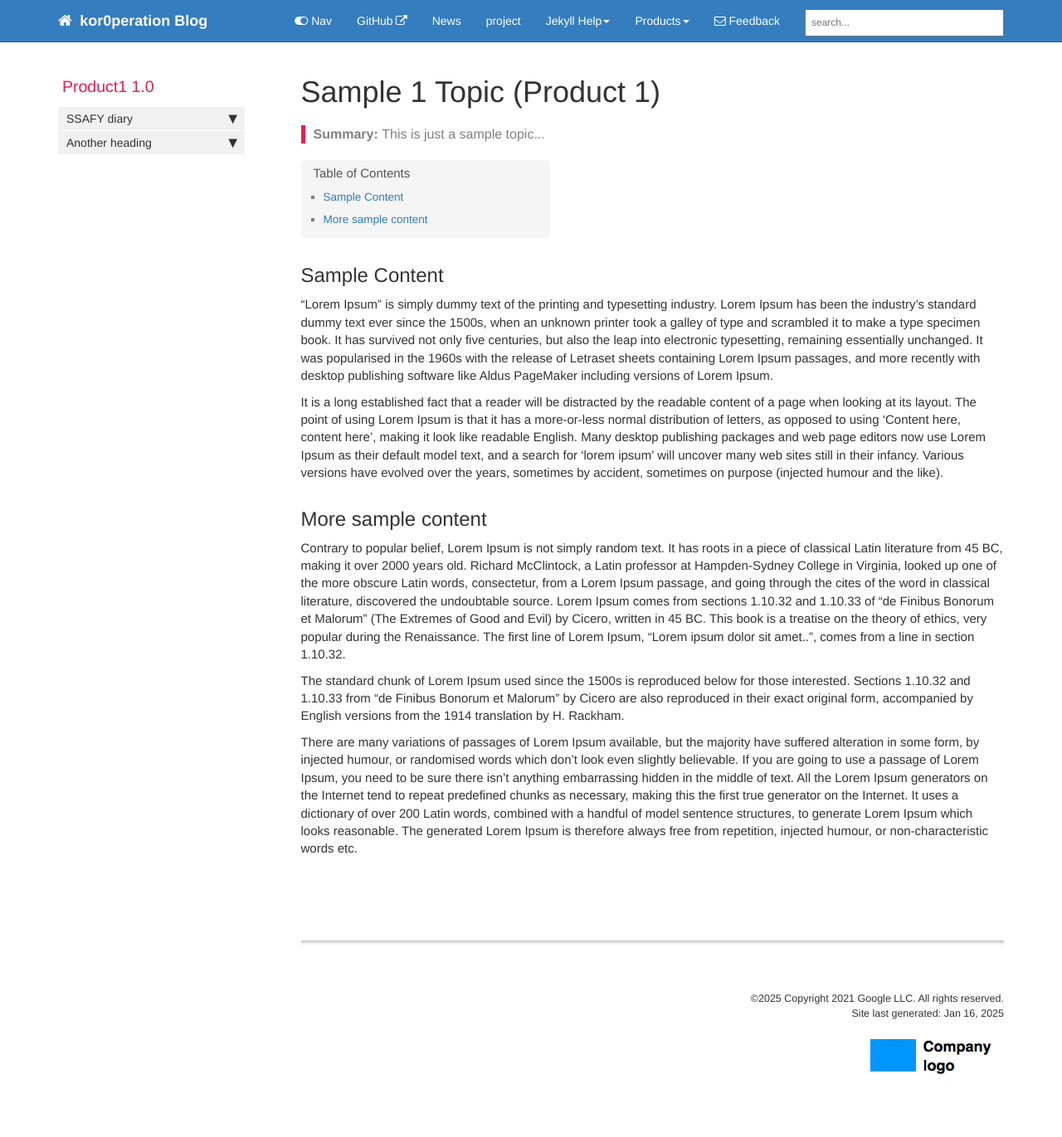
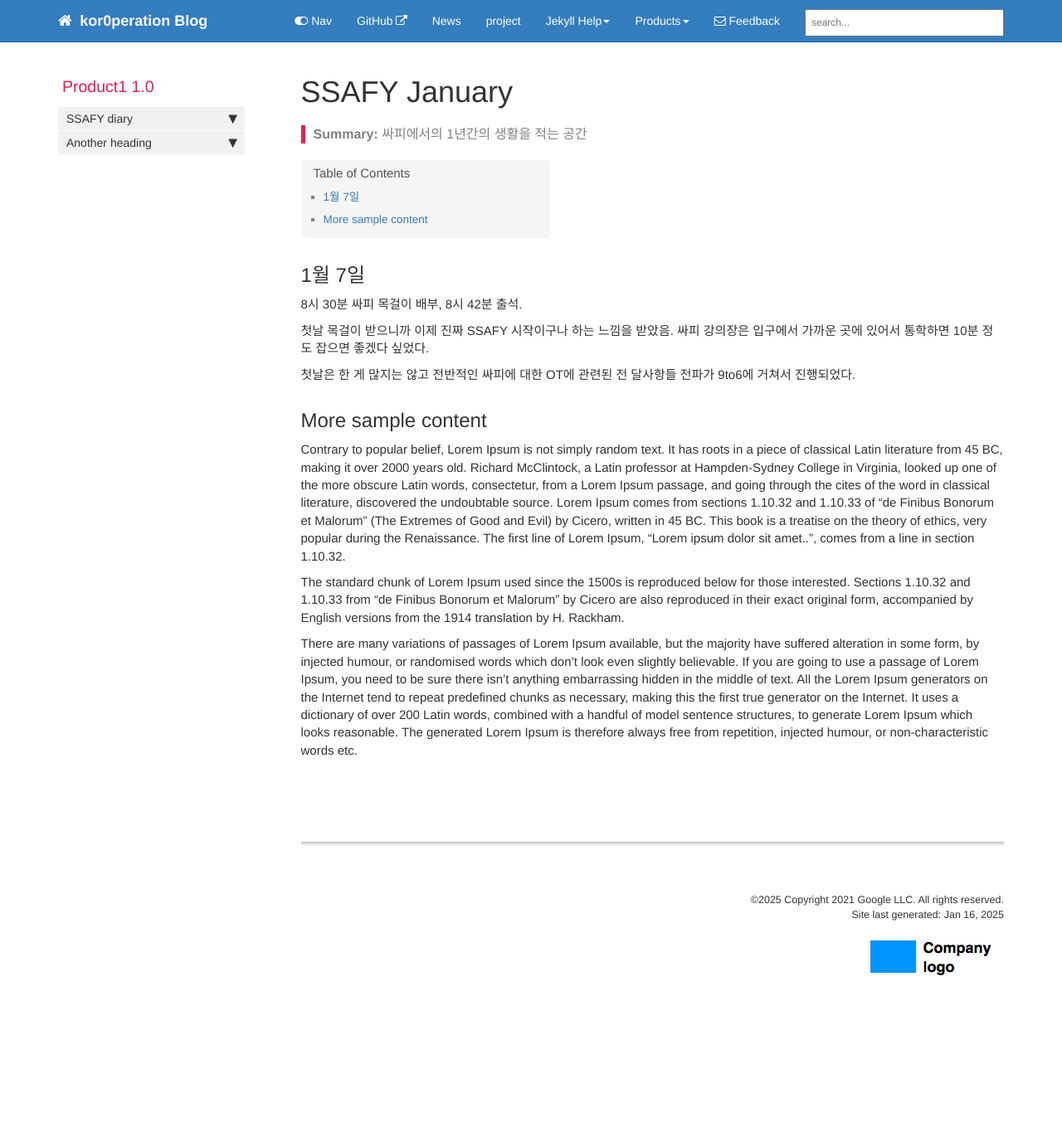
Before and after one commit to Jsj0per/Jsj0per.github.io, a Jekyll site: the page built from pages/product1/SSAFY_Jan.md, in a window 1280 px wide. Shown: the whole page at 83% size. Built offline with Jekyll 4.4.1, drawn with Linux system fonts in a browser that asks for light colours; comment, search, counter and statistics services are not loaded; after the commit the page ends 1252 px from its top, so only the background shows below that.

Commit message:
Update and rename p1_sample1.md to SSAFY_Jan.md

```diff
--- a/pages/product1/p1_sample1.md
+++ b/pages/product1/SSAFY_Jan.md
@@ -1,17 +1,19 @@
 ---
-title: Sample 1 Topic (Product 1)
-keywords: sample
-summary: "This is just a sample topic..."
+title: SSAFY January
+keywords: SSAFY
+summary: "싸피에서의 1년간의 생활을 적는 공간"
 sidebar: product1_sidebar
-permalink: p1_sample1.html
+permalink: SSAFY_Jan.html
 folder: product1
 ---
 
-## Sample Content
+## 1월 7일
+8시 30분 싸피 목걸이 배부, 8시 42분 출석.
 
-"Lorem Ipsum" is simply dummy text of the printing and typesetting industry. Lorem Ipsum has been the industry's standard dummy text ever since the 1500s, when an unknown printer took a galley of type and scrambled it to make a type specimen book. It has survived not only five centuries, but also the leap into electronic typesetting, remaining essentially unchanged. It was popularised in the 1960s with the release of Letraset sheets containing Lorem Ipsum passages, and more recently with desktop publishing software like Aldus PageMaker including versions of Lorem Ipsum.
+첫날 목걸이 받으니까 이제 진짜 SSAFY 시작이구나 하는 느낌을 받았음.
+싸피 강의장은 입구에서 가까운 곳에 있어서 통학하면 10분 정도 잡으면 좋겠다 싶었다.
 
-It is a long established fact that a reader will be distracted by the readable content of a page when looking at its layout. The point of using Lorem Ipsum is that it has a more-or-less normal distribution of letters, as opposed to using 'Content here, content here', making it look like readable English. Many desktop publishing packages and web page editors now use Lorem Ipsum as their default model text, and a search for 'lorem ipsum' will uncover many web sites still in their infancy. Various versions have evolved over the years, sometimes by accident, sometimes on purpose (injected humour and the like).
+첫날은 한 게 많지는 않고 전반적인 싸피에 대한 OT에 관련된 전 달사항들 전파가 9to6에 거쳐서 진행되었다.
 
 
 ## More sample content
```
